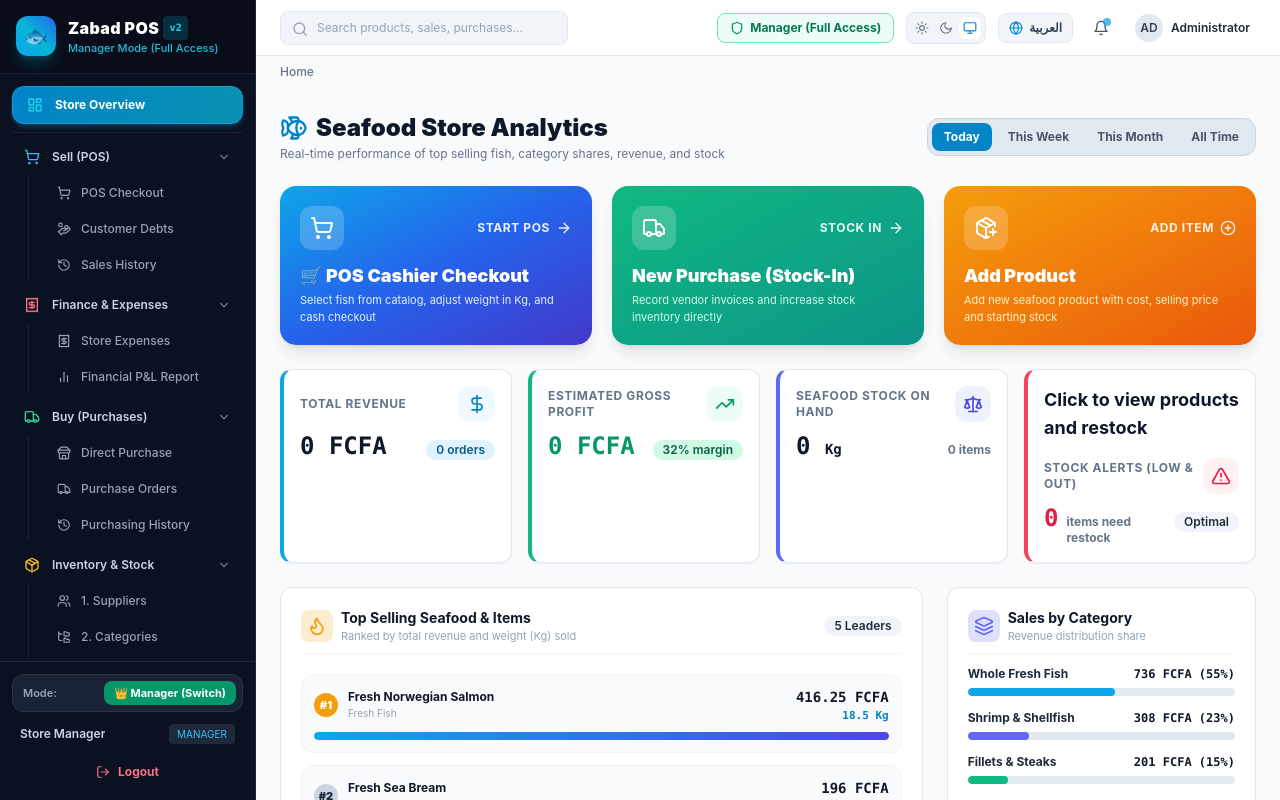
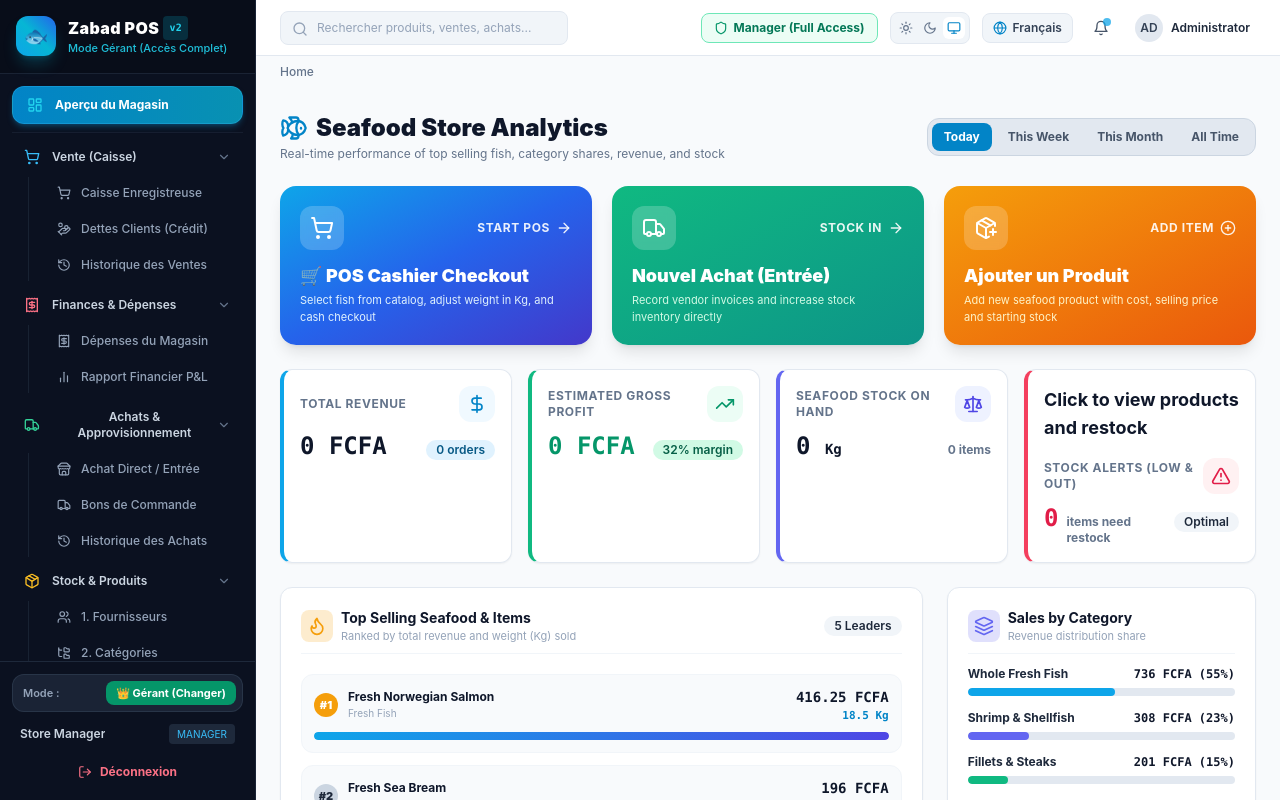
Before and after one commit to alinrbassam/Zabad, a React (Vite) app: page /inventory in a window 1280 px wide. Built offline with nearby package versions, Linux system fonts and the light colour scheme.

Commit message:
feat: complete French language support and set as default language

```diff
--- a/src/main/index.ts
+++ b/src/main/index.ts
@@ -18,7 +18,7 @@ import { CloudSyncService } from './services/cloud-sync.service';
 
 app.setName('Zabad POS');
 try {
-  app.commandLine.appendSwitch('lang', 'en-GB');
+  app.commandLine.appendSwitch('lang', 'fr-FR');
   const appData = app.getPath('appData');
   app.setPath('userData', path.join(appData, 'Zabad POS'));
 } catch {
--- a/src/renderer/components/layout/Sidebar.tsx
+++ b/src/renderer/components/layout/Sidebar.tsx
@@ -27,8 +27,19 @@ export const Sidebar: React.FC = () => {
   const { pathname } = useLocation();
   const { logout, user, activeRoleMode, setRoleMode } = useAuthStore();
 
+  const getLabel = (ar: string, en: string, fr: string) => {
+    if (language === 'ar') return ar;
+    if (language === 'fr') return fr;
+    return en;
+  };
+
   const handleLogout = async () => {
-    const msg = language === 'ar' ? 'هل أنت متأكد من تسجيل الخروج؟' : 'Are you sure you want to log out?';
+    const msg =
+      language === 'ar'
+        ? 'هل أنت متأكد من تسجيل الخروج؟'
+        : language === 'fr'
+        ? 'Êtes-vous sûr de vouloir vous déconnecter ?'
+        : 'Are you sure you want to log out?';
     if (confirm(msg)) {
       await logout();
     }
@@ -37,25 +48,25 @@ export const Sidebar: React.FC = () => {
   const navSections = [
     {
       id: 'sell',
-      label: language === 'ar' ? 'البيع (نقطة البيع)' : 'Sell (POS)',
+      label: getLabel('البيع (نقطة البيع)', 'Sell (POS)', 'Vente (Caisse)'),
       icon: ShoppingCart,
       color: 'text-sky-400',
       items: [
         {
           id: 'pos-terminal',
-          label: language === 'ar' ? 'نقطة البيع (الكاشير)' : 'POS Checkout',
+          label: getLabel('نقطة البيع (الكاشير)', 'POS Checkout', 'Caisse Enregistreuse'),
           icon: ShoppingCart,
           path: '/pos',
         },
         {
           id: 'pos-debts',
-          label: language === 'ar' ? 'سجل الديون (الآجل)' : 'Customer Debts',
+          label: getLabel('سجل الديون (الآجل)', 'Customer Debts', 'Dettes Clients (Crédit)'),
           icon: HandCoins,
           path: '/pos/debts',
         },
         {
           id: 'sales-history',
-          label: language === 'ar' ? 'سجل المبيعات والفواتير' : 'Sales History',
+          label: getLabel('سجل المبيعات والفواتير', 'Sales History', 'Historique des Ventes'),
           icon: History,
           path: '/pos/sales',
         },
@@ -63,19 +74,19 @@ export const Sidebar: React.FC = () => {
     },
     {
       id: 'finance',
-      label: language === 'ar' ? 'المالية والمصاريف' : 'Finance & Expenses',
+      label: getLabel('المالية والمصاريف', 'Finance & Expenses', 'Finances & Dépenses'),
       icon: Receipt,
       color: 'text-rose-400',
       items: [
         {
           id: 'expenses',
-          label: language === 'ar' ? 'المصاريف التشغيلية' : 'Store Expenses',
+          label: getLabel('المصاريف التشغيلية', 'Store Expenses', 'Dépenses du Magasin'),
           icon: Receipt,
           path: '/expenses',
         },
         {
           id: 'financial-report',
-          label: language === 'ar' ? 'تقرير الأرباح والخسائر' : 'Financial P&L Report',
+          label: getLabel('تقرير الأرباح والخسائر', 'Financial P&L Report', 'Rapport Financier P&L'),
           icon: BarChart2,
           path: '/reports/financial',
         },
@@ -83,25 +94,25 @@ export const Sidebar: React.FC = () => {
     },
     {
       id: 'buy',
-      label: language === 'ar' ? 'الشراء (المشتريات)' : 'Buy (Purchases)',
+      label: getLabel('الشراء (المشتريات)', 'Buy (Purchases)', 'Achats & Approvisionnement'),
       icon: Truck,
       color: 'text-emerald-400',
       items: [
         {
           id: 'direct-purchase',
-          label: language === 'ar' ? 'شراء مباشر (إدخال بضاعة)' : 'Direct Purchase',
+          label: getLabel('شراء مباشر (إدخال بضاعة)', 'Direct Purchase', 'Achat Direct / Entrée'),
           icon: Store,
           path: '/purchasing/direct',
         },
         {
           id: 'purchase-orders',
-          label: language === 'ar' ? 'فواتير وأوامر الشراء' : 'Purchase Orders',
+          label: getLabel('فواتير وأوامر الشراء', 'Purchase Orders', 'Bons de Commande'),
           icon: Truck,
           path: '/purchasing/orders',
         },
         {
           id: 'purchasing-history',
-          label: language === 'ar' ? 'سجل المشتريات' : 'Purchasing History',
+          label: getLabel('سجل المشتريات', 'Purchasing History', 'Historique des Achats'),
           icon: History,
           path: '/purchasing/history',
         },
@@ -109,37 +120,37 @@ export const Sidebar: React.FC = () => {
     },
     {
       id: 'inventory',
-      label: language === 'ar' ? 'المخزون والمنتجات' : 'Inventory & Stock',
+      label: getLabel('المخزون والمنتجات', 'Inventory & Stock', 'Stock & Produits'),
       icon: Package,
       color: 'text-amber-400',
       items: [
         {
           id: 'suppliers',
-          label: language === 'ar' ? '1. الموردين (Suppliers)' : '1. Suppliers',
+          label: getLabel('1. الموردين (Suppliers)', '1. Suppliers', '1. Fournisseurs'),
           icon: Users,
           path: '/inventory/suppliers',
         },
         {
           id: 'categories',
-          label: language === 'ar' ? '2. الأقسام (Categories)' : '2. Categories',
+          label: getLabel('2. الأقسام (Categories)', '2. Categories', '2. Catégories'),
           icon: FolderTree,
           path: '/inventory/categories',
         },
         {
           id: 'product-new',
-          label: language === 'ar' ? '3. إضافة صنف جديد (Add Item)' : '3. Add New Item',
+          label: getLabel('3. إضافة صنف جديد (Add Item)', '3. Add New Item', '3. Ajouter un Produit'),
           icon: PlusCircle,
           path: '/inventory/products/new',
         },
         {
           id: 'products-list',
-          label: language === 'ar' ? '4. المخزون والمنتجات (Inventory)' : '4. Products & Stock',
+          label: getLabel('4. المخزون والمنتجات (Inventory)', '4. Products & Stock', '4. Produits & Stock'),
           icon: Package,
           path: '/inventory/products',
         },
         {
           id: 'adjustments',
-          label: language === 'ar' ? '5. جرد وتسوية المخزون (Adjustments)' : '5. Stock Adjustments',
+          label: getLabel('5. جرد وتسوية المخزون (Adjustments)', '5. Stock Adjustments', '5. Ajustements de Stock'),
           icon: Sliders,
           path: '/inventory/adjustments',
         },
@@ -192,12 +203,8 @@ export const Sidebar: React.FC = () => {
           </h2>
           <span className="text-[11px] text-cyan-400/90 font-medium block">
             {activeRoleMode === 'cashier'
-              ? language === 'ar'
-                ? 'وضع الكاشير (بيع فقط)'
-                : 'Cashier Mode (Sales Only)'
-              : language === 'ar'
-              ? 'وضع المدير (إدارة كاملة)'
-              : 'Manager Mode (Full Access)'}
+              ? getLabel('وضع الكاشير (بيع فقط)', 'Cashier Mode (Sales Only)', 'Mode Caisse (Vente Seule)')
+              : getLabel('وضع المدير (إدارة كاملة)', 'Manager Mode (Full Access)', 'Mode Gérant (Accès Complet)')}
           </span>
         </div>
       </div>
@@ -297,7 +304,7 @@ export const Sidebar: React.FC = () => {
         {/* Quick Role Switcher Button */}
         <div className="bg-slate-800/80 p-1.5 rounded-xl border border-slate-700/60 flex items-center justify-between">
           <span className="text-[11px] font-semibold text-slate-400 pl-1 rtl:pl-0 rtl:pr-1">
-            {language === 'ar' ? 'الوضع:' : 'Mode:'}
+            {getLabel('الوضع:', 'Mode:', 'Mode :')}
           </span>
           <button
             onClick={() => setRoleMode(activeRoleMode === 'cashier' ? 'manager' : 'cashier')}
@@ -308,12 +315,8 @@ export const Sidebar: React.FC = () => {
             }`}
           >
             {activeRoleMode === 'cashier'
-              ? language === 'ar'
-                ? '🛒 كاشير (تبديل للمدير)'
-                : '🛒 Cashier (Switch)'
-              : language === 'ar'
-              ? '👑 مدير (تبديل للكاشير)'
-              : '👑 Manager (Switch)'}
+              ? getLabel('🛒 كاشير (تبديل للمدير)', '🛒 Cashier (Switch)', '🛒 Caisse (Changer)')
+              : getLabel('👑 مدير (تبديل للكاشير)', '👑 Manager (Switch)', '👑 Gérant (Changer)')}
           </button>
         </div>
 
@@ -334,7 +337,7 @@ export const Sidebar: React.FC = () => {
           className="w-full flex items-center justify-center space-x-2 rtl:space-x-reverse px-3 py-2 rounded-lg text-xs font-bold text-rose-400 hover:bg-rose-950/30 hover:text-rose-300 transition-colors"
         >
           <LogOut className="h-3.5 w-3.5" />
-          <span>{language === 'ar' ? 'تسجيل الخروج' : 'Logout'}</span>
+          <span>{getLabel('تسجيل الخروج', 'Logout', 'Déconnexion')}</span>
         </button>
       </div>
     </aside>
--- a/src/renderer/components/layout/TopBar.tsx
+++ b/src/renderer/components/layout/TopBar.tsx
@@ -101,11 +101,16 @@ export const TopBar: React.FC = () => {
 
         {/* Language Switcher */}
         <button
-          onClick={() => setLanguage(language === 'en' ? 'ar' : 'en')}
+          onClick={() => {
+            if (language === 'fr') setLanguage('en');
+            else if (language === 'en') setLanguage('ar');
+            else setLanguage('fr');
+          }}
           className="flex items-center space-x-1.5 rtl:space-x-reverse px-2.5 py-1.5 text-xs font-semibold bg-slate-100 dark:bg-slate-800 hover:bg-slate-200 dark:hover:bg-slate-700 border border-slate-200 dark:border-slate-700 rounded-lg text-slate-700 dark:text-slate-300 transition-colors"
+          title="Changer de langue / Switch Language"
         >
           <Globe className="h-3.5 w-3.5 text-sky-600" />
-          <span>{language === 'en' ? 'العربية' : 'English'}</span>
+          <span>{language === 'fr' ? 'Français' : language === 'en' ? 'English' : 'العربية'}</span>
         </button>
 
         <Notifications />
--- a/src/renderer/stores/useLanguageStore.ts
+++ b/src/renderer/stores/useLanguageStore.ts
@@ -2,10 +2,12 @@ import { create } from 'zustand';
 import { LanguageCode, TextDirection } from '@shared/types';
 import enTranslations from '../translations/en.json';
 import arTranslations from '../translations/ar.json';
+import frTranslations from '../translations/fr.json';
 
 type Dictionary = Record<string, string>;
 
 const dictionaries: Record<LanguageCode, Dictionary> = {
+  fr: frTranslations,
   en: enTranslations,
   ar: arTranslations,
 };
@@ -17,18 +19,44 @@ interface LanguageState {
   t: (key: string) => string;
 }
 
+const getInitialLanguage = (): LanguageCode => {
+  try {
+    const saved = localStorage.getItem('zabad_language') as LanguageCode | null;
+    if (saved && (saved === 'fr' || saved === 'en' || saved === 'ar')) {
+      return saved;
+    }
+  } catch {
+    // fallback
+  }
+  return 'fr'; // Default to French
+};
+
+const initialLang = getInitialLanguage();
+const initialDir: TextDirection = initialLang === 'ar' ? 'rtl' : 'ltr';
+if (typeof document !== 'undefined') {
+  document.documentElement.setAttribute('dir', initialDir);
+  document.documentElement.setAttribute('lang', initialLang);
+}
+
 export const useLanguageStore = create<LanguageState>((set, get) => ({
-  language: 'en',
-  direction: 'ltr',
+  language: initialLang,
+  direction: initialDir,
   setLanguage: (lang: LanguageCode) => {
     const dir: TextDirection = lang === 'ar' ? 'rtl' : 'ltr';
-    document.documentElement.setAttribute('dir', dir);
-    document.documentElement.setAttribute('lang', lang);
+    if (typeof document !== 'undefined') {
+      document.documentElement.setAttribute('dir', dir);
+      document.documentElement.setAttribute('lang', lang);
+    }
+    try {
+      localStorage.setItem('zabad_language', lang);
+    } catch {
+      // ignore
+    }
     set({ language: lang, direction: dir });
   },
   t: (key: string) => {
     const lang = get().language;
-    const dict = dictionaries[lang] || dictionaries.en;
+    const dict = dictionaries[lang] || dictionaries.fr || dictionaries.en;
     return dict[key] || key;
   },
 }));
--- /dev/null
+++ b/src/renderer/translations/fr.json
@@ -0,0 +1,53 @@
+{
+  "app_title": "Système Zabad",
+  "dashboard": "Aperçu",
+  "overview": "Aperçu du Magasin",
+  "system_status": "État du Système",
+  "settings": "Paramètres",
+  "profile": "Profil Utilisateur",
+  "notifications": "Notifications",
+  "search_placeholder": "Rechercher produits, ventes, achats...",
+  "theme": "Thème",
+  "language": "Langue",
+  "light": "Clair",
+  "dark": "Sombre",
+  "system": "Système",
+  "english": "English",
+  "arabic": "العربية",
+  "french": "Français",
+  "save": "Enregistrer les modifications",
+  "cancel": "Annuler",
+  "confirm": "Confirmer",
+  "delete": "Supprimer",
+  "loading": "Chargement...",
+  "empty_data": "Aucun enregistrement trouvé",
+  "error_occurred": "Une erreur inattendue est survenue",
+  "nav_sell": "Vente (Caisse)",
+  "nav_buy": "Achats & Approvisionnement",
+  "nav_inventory": "Stock & Produits",
+  "nav_settings": "Paramètres",
+  "pos_terminal": "Caisse Enregistreuse",
+  "sales_history": "Historique des Ventes",
+  "direct_purchases": "Achat Direct / Entrée Stock",
+  "purchase_orders": "Factures d'Achat",
+  "purchasing_history": "Historique des Achats",
+  "products_list": "Catalogue des Produits",
+  "add_product": "Ajouter un Produit",
+  "categories": "Catégories",
+  "units": "Unités",
+  "stock_adjustments": "Ajustements de Stock",
+  "suppliers": "Fournisseurs",
+  "quick_actions": "Actions Rapides",
+  "action_new_sale": "Nouvelle Vente (Caisse)",
+  "action_new_purchase": "Nouvel Achat (Entrée)",
+  "action_add_product": "Ajouter un Produit",
+  "stat_today_sales": "Ventes du Jour",
+  "stat_today_purchases": "Achats du Jour",
+  "stat_total_products": "Total des Produits",
+  "stat_low_stock": "Alertes Stock Bas",
+  "recent_sales": "Ventes Récentes",
+  "recent_purchases": "Achats Récents",
+  "view_all": "Voir Tout",
+  "no_recent_sales": "Aucune vente enregistrée",
+  "no_recent_purchases": "Aucun achat enregistré"
+}
--- a/src/shared/types/index.ts
+++ b/src/shared/types/index.ts
@@ -1,5 +1,5 @@
 export type ThemeMode = 'light' | 'dark' | 'system';
-export type LanguageCode = 'en' | 'ar';
+export type LanguageCode = 'en' | 'ar' | 'fr';
 export type TextDirection = 'ltr' | 'rtl';
 
 export interface BaseEntity {
--- a/src/shared/validation/index.ts
+++ b/src/shared/validation/index.ts
@@ -2,7 +2,7 @@ import { z } from 'zod';
 
 export const AppConfigSchema = z.object({
   theme: z.enum(['light', 'dark', 'system']),
-  language: z.enum(['en', 'ar']),
+  language: z.enum(['en', 'ar', 'fr']),
   currency: z.string().min(1),
   businessName: z.string().min(1),
   businessType: z.string().min(1),
@@ -32,7 +32,7 @@ export const OwnerPasswordSchema = z
   .regex(/[^A-Za-z0-9]/, 'Password must contain at least one special character');
 
 export const SetupWizardPayloadSchema = z.object({
-  language: z.enum(['en', 'ar']),
+  language: z.enum(['en', 'ar', 'fr']),
   theme: z.enum(['light', 'dark', 'system']),
   businessName: z.string().min(2, 'Business name is required'),
   businessType: z.enum([
```
Also changed, not shown: src/modules/auth/LoginPage.tsx (+8 -3 lines), src/modules/settings/sections/LanguageSettings.tsx (+10 -3 lines).
